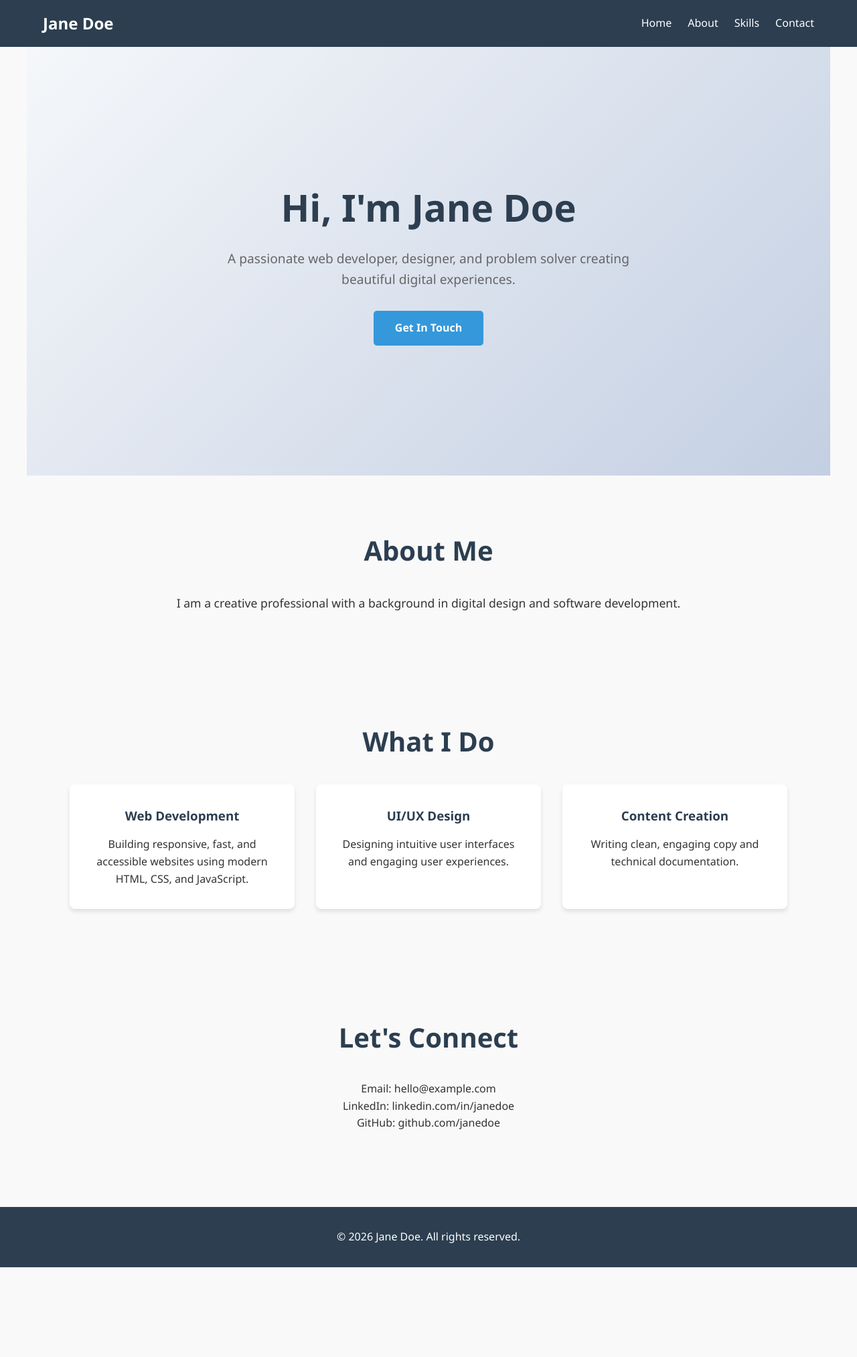
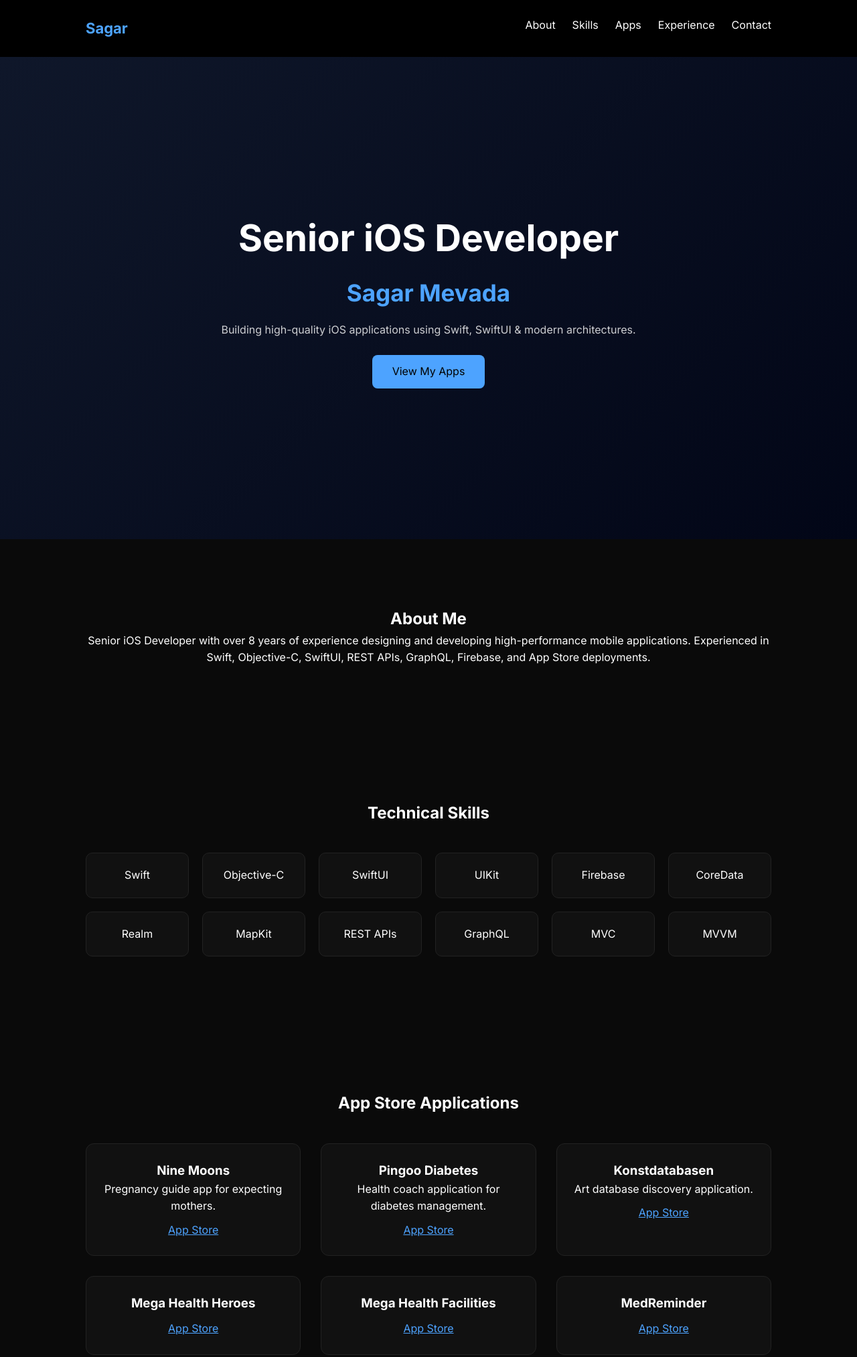
Before and after one commit to sagarm-work/sagarm-work.github.io, a plain HTML site: page index.html in a window 1280 px wide. Shown: the top 2026 px of the page at 67% size. Before the commit the page ends 1892 px from the top, so only its background shows below. Drawn offline with Linux system fonts and the light colour scheme.

Commit message:
upload portfolio website files

```diff
--- a/index.html
+++ b/index.html
@@ -1,191 +1,137 @@
 <!DOCTYPE html>
 <html lang="en">
+
 <head>
 <meta charset="UTF-8">
 <meta name="viewport" content="width=device-width, initial-scale=1.0">
-<title>My Personal Profile</title>
-<style>
-:root{
---primary-color:#2c3e50;
---accent-color:#3498db;
---text-color:#333;
---bg-color:#f9f9f9;
-}
-*{
-margin:0;
-padding:0;
-box-sizing:border-box;
-font-family:'Segoe UI',Tahoma,Geneva,Verdana,sans-serif;
-}
-body{
-background-color:var(--bg-color);
-color:var(--text-color);
-line-height:1.6;
-}
-nav{
-background-color:var(--primary-color);
-color:white;
-padding:1rem 5%;
-display:flex;
-justify-content:space-between;
-align-items:center;
-position:sticky;
-top:0;
-z-index:100;
-}
-nav h1{
-font-size:1.5rem;
-}
-nav ul{
-list-style:none;
-display:flex;
-gap:1.5rem;
-}
-nav a{
-color:white;
-text-decoration:none;
-font-weight:500;
-transition:color .3s;
-}
-nav a:hover{
-color:var(--accent-color);
-}
-section{
-padding:5rem 5%;
-max-width:1200px;
-margin:0 auto;
-}
-h2{
-text-align:center;
-font-size:2.5rem;
-margin-bottom:2rem;
-color:var(--primary-color);
-}
-#hero{
-height:80vh;
-display:flex;
-flex-direction:column;
-justify-content:center;
-align-items:center;
-text-align:center;
-background:linear-gradient(135deg,#f5f7fa 0%,#c3cfe2 100%);
-}
-#hero h2{
-font-size:3.5rem;
-margin-bottom:1rem;
-}
-#hero p{
-font-size:1.2rem;
-color:#666;
-margin-bottom:2rem;
-max-width:600px;
-}
-.btn{
-display:inline-block;
-padding:.8rem 2rem;
-background-color:var(--accent-color);
-color:white;
-text-decoration:none;
-border-radius:5px;
-font-weight:bold;
-transition:background-color .3s;
-}
-.btn:hover{
-background-color:#2980b9;
-}
-#about p{
-font-size:1.1rem;
-text-align:center;
-max-width:800px;
-margin:0 auto;
-}
-.grid{
-display:grid;
-grid-template-columns:repeat(auto-fit,minmax(250px,1fr));
-gap:2rem;
-margin-top:2rem;
-}
-.card{
-background:white;
-padding:2rem;
-border-radius:8px;
-box-shadow:0 4px 6px rgba(0,0,0,.1);
-text-align:center;
-}
-.card h3{
-color:var(--primary-color);
-margin-bottom:1rem;
-}
-footer{
-background-color:var(--primary-color);
-color:white;
-text-align:center;
-padding:2rem;
-margin-top:2rem;
-}
-@media (max-width:768px){
-nav{
-flex-direction:column;
-gap:1rem;
-}
-#hero h2{
-font-size:2.5rem;
-}
-}
-</style>
+<title>Sagar Mevada | Senior iOS Developer</title>
+<link rel="stylesheet" href="style.css">
+<link href="https://fonts.googleapis.com/css2?family=Inter:wght@300;400;600;700&display=swap" rel="stylesheet">
 </head>
+
 <body>
 
 <nav>
-<h1>Jane Doe</h1>
+<div class="logo">Sagar</div>
 <ul>
-<li><a href="#hero">Home</a></li>
 <li><a href="#about">About</a></li>
 <li><a href="#skills">Skills</a></li>
+<li><a href="#apps">Apps</a></li>
+<li><a href="#experience">Experience</a></li>
 <li><a href="#contact">Contact</a></li>
 </ul>
 </nav>
 
-<section id="hero">
-<h2>Hi, I'm Jane Doe</h2>
-<p>A passionate web developer, designer, and problem solver creating beautiful digital experiences.</p>
-<a href="#contact" class="btn">Get In Touch</a>
+<section class="hero">
+<h1>Senior iOS Developer</h1>
+<h2>Sagar Mevada</h2>
+<p>Building high-quality iOS applications using Swift, SwiftUI & modern architectures.</p>
+<a class="primary-btn" href="#apps">View My Apps</a>
 </section>
 
 <section id="about">
 <h2>About Me</h2>
-<p>I am a creative professional with a background in digital design and software development.</p>
+<p>
+Senior iOS Developer with over 8 years of experience designing and developing
+high-performance mobile applications. Experienced in Swift, Objective-C,
+SwiftUI, REST APIs, GraphQL, Firebase, and App Store deployments.
+</p>
 </section>
 
 <section id="skills">
-<h2>What I Do</h2>
-<div class="grid">
-<div class="card">
-<h3>Web Development</h3>
-<p>Building responsive, fast, and accessible websites using modern HTML, CSS, and JavaScript.</p>
-</div>
-<div class="card">
-<h3>UI/UX Design</h3>
-<p>Designing intuitive user interfaces and engaging user experiences.</p>
-</div>
-<div class="card">
-<h3>Content Creation</h3>
-<p>Writing clean, engaging copy and technical documentation.</p>
-</div>
+<h2>Technical Skills</h2>
+<div class="skills-grid">
+<div class="skill">Swift</div>
+<div class="skill">Objective-C</div>
+<div class="skill">SwiftUI</div>
+<div class="skill">UIKit</div>
+<div class="skill">Firebase</div>
+<div class="skill">CoreData</div>
+<div class="skill">Realm</div>
+<div class="skill">MapKit</div>
+<div class="skill">REST APIs</div>
+<div class="skill">GraphQL</div>
+<div class="skill">MVC</div>
+<div class="skill">MVVM</div>
 </div>
 </section>
 
-<section id="contact">
-<h2>Let's Connect</h2>
-<div style="text-align:center;">
-<p>Email: hello@example.com</p>
-<p>LinkedIn: linkedin.com/in/janedoe</p>
-<p>GitHub: github.com/janedoe</p>
+<section id="apps">
+<h2>App Store Applications</h2>
+<div class="app-grid">
+
+<div class="app-card">
+<h3>Nine Moons</h3>
+<p>Pregnancy guide app for expecting mothers.</p>
+<a href="https://apps.apple.com/us/app/nine-moons-for-pregnant-moms/id1640494317">App Store</a>
+</div>
+
+<div class="app-card">
+<h3>Pingoo Diabetes</h3>
+<p>Health coach application for diabetes management.</p>
+<a href="https://apps.apple.com/us/app/pingoo-diabetes-health-coach/id1553723926">App Store</a>
+</div>
+
+<div class="app-card">
+<h3>Konstdatabasen</h3>
+<p>Art database discovery application.</p>
+<a href="https://apps.apple.com/in/app/konstdatabasen/id6608968127">App Store</a>
+</div>
+
+<div class="app-card">
+<h3>Mega Health Heroes</h3>
+<a href="https://apps.apple.com/in/app/mega-health-heroes/id6449448844">App Store</a>
+</div>
+
+<div class="app-card">
+<h3>Mega Health Facilities</h3>
+<a href="https://apps.apple.com/in/app/mega-health-facilities/id6449448880">App Store</a>
+</div>
+
+<div class="app-card">
+<h3>MedReminder</h3>
+<a href="https://apps.apple.com/in/app/medreminder-vitals-tracker/id6499464729">App Store</a>
+</div>
+
 </div>
 </section>
 
+<section id="experience">
+<h2>Experience</h2>
+
+<div class="timeline">
+<div class="timeline-item">
+<h3>Freelance iOS Developer</h3>
+<p>2024 – Present</p>
+</div>
+
+<div class="timeline-item">
+<h3>Techmates Solutions</h3>
+<p>Senior iOS Developer | 2020 – 2024</p>
+</div>
+
+<div class="timeline-item">
+<h3>HulkApps</h3>
+<p>iOS Developer | 2019 – 2020</p>
+</div>
+
+<div class="timeline-item">
+<h3>Appworld Infotech</h3>
+<p>iOS Developer | 2018 – 2019</p>
+</div>
+</div>
+
+</section>
+
+<section id="contact">
+<h2>Contact</h2>
+<p>Email: sagarmevada92@gmail.com</p>
+<p>Phone: +91 99747 37169</p>
+<p>Bharuch, Gujarat, India</p>
+</section>
+
 <footer>
-<p>&copy; 2026 Jane Doe. All rights reserved.</p>
+<p>© 2026 Sagar Mevada — Senior iOS Developer</p>
 </footer>
 
 </body>
--- /dev/null
+++ b/style.css
@@ -0,0 +1,137 @@
+*{
+margin:0;
+padding:0;
+box-sizing:border-box;
+font-family:Inter;
+}
+
+body{
+background:#0a0a0a;
+color:white;
+line-height:1.6;
+}
+
+nav{
+display:flex;
+justify-content:space-between;
+padding:25px 10%;
+background:#000;
+position:sticky;
+top:0;
+}
+
+.logo{
+font-weight:700;
+font-size:22px;
+color:#4da3ff;
+}
+
+nav ul{
+display:flex;
+list-style:none;
+}
+
+nav li{
+margin-left:25px;
+}
+
+nav a{
+color:white;
+text-decoration:none;
+}
+
+.hero{
+height:90vh;
+display:flex;
+flex-direction:column;
+justify-content:center;
+align-items:center;
+text-align:center;
+background:linear-gradient(135deg,#0f172a,#020617);
+}
+
+.hero h1{
+font-size:55px;
+}
+
+.hero h2{
+font-size:35px;
+margin-top:10px;
+color:#4da3ff;
+}
+
+.hero p{
+margin-top:15px;
+opacity:.8;
+}
+
+.primary-btn{
+margin-top:25px;
+background:#4da3ff;
+padding:12px 30px;
+border-radius:8px;
+color:black;
+text-decoration:none;
+}
+
+section{
+padding:100px 10%;
+text-align:center;
+}
+
+.skills-grid{
+display:grid;
+grid-template-columns:repeat(auto-fit,minmax(150px,1fr));
+gap:20px;
+margin-top:40px;
+}
+
+.skill{
+background:#111;
+padding:20px;
+border-radius:10px;
+border:1px solid #222;
+}
+
+.app-grid{
+display:grid;
+grid-template-columns:repeat(auto-fit,minmax(250px,1fr));
+gap:30px;
+margin-top:40px;
+}
+
+.app-card{
+background:#111;
+padding:25px;
+border-radius:12px;
+border:1px solid #222;
+transition:.3s;
+}
+
+.app-card:hover{
+transform:translateY(-6px);
+}
+
+.app-card a{
+display:inline-block;
+margin-top:10px;
+color:#4da3ff;
+}
+
+.timeline{
+margin-top:40px;
+}
+
+.timeline-item{
+background:#111;
+padding:20px;
+border-radius:10px;
+margin-bottom:15px;
+border-left:4px solid #4da3ff;
+}
+
+footer{
+padding:30px;
+text-align:center;
+background:#000;
+}
```
